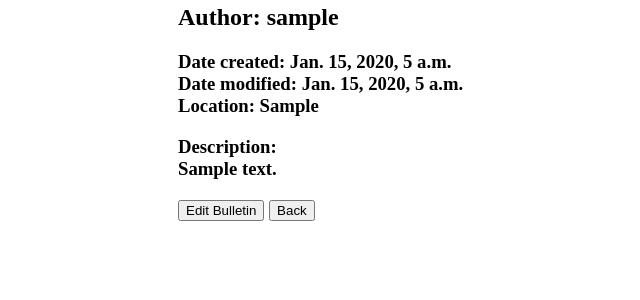
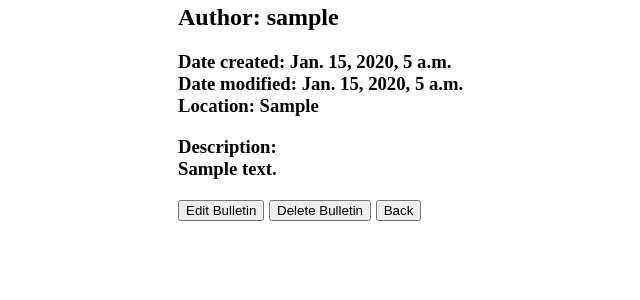
Before and after one commit to mrranderson/cs3240-f14-team23, a Django app: page /1/ in a window 1280 px wide. Shown: the part 296-596 px from the top of the page, without its empty margins (307-947 px from the left). Run offline with Django 3.2, Linux system fonts and the light colour scheme; a user stored in the database is signed in; tables that the repository leaves empty hold one stand-in row (values such as "Sample post").

Commit message:
Added ability for users to delete their bulletins.

```diff
--- a/project/project/urls.py
+++ b/project/project/urls.py
@@ -18,4 +18,5 @@ urlpatterns = patterns('',
         url(r'^edit_bulletin/(?P<bulletin_id>\d+)/', views.edit_bulletin, name='edit_bulletin'),
         url(r'^request/(?P<bulletin_id>\d+)/', views.request_bulletin, name='request_bulletin'),
         url(r'^notification/(?P<notification_id>\d+)/', views.view_notification, name='view_notification'),
+        url(r'^delete_bulletin/(?P<bulletin_id>\d+)/', views.delete_bulletin, name='delete_bulletin'),
 )
--- a/project/secure_witness/templates/secure_witness/detail_bulletin.html
+++ b/project/secure_witness/templates/secure_witness/detail_bulletin.html
@@ -13,6 +13,7 @@ Location: {{bulletin.location}}</br>
 {{bulletin.description}}</p>
 {%if bulletin.author = user%}
 <a style="text-decoration:none" href="{% url 'edit_bulletin' bulletin.id %}"><input type = "button" value= "Edit Bulletin" /></a>
+<a style="text-decoration:none" href="{% url 'delete_bulletin' bulletin.id %}"><input type = "button" value= "Delete Bulletin" /></a>
 {%endif%}
 <a style="text-decoration:none" href="/"><input type="button" value="Back" /></a>
 {%elif bulletin.is_searchable%}
--- a/project/secure_witness/views.py
+++ b/project/secure_witness/views.py
@@ -167,4 +167,9 @@ def edit_bulletin(request, bulletin_id):
         form = BulletinForm(initial={'title': bulletin.title, 'description':bulletin.description, 'location':bulletin.location})
     return render(request, 'secure_witness/edit_bulletin.html', {'bulletin': bulletin, 'form': form})
 
+def delete_bulletin(request, bulletin_id):
+    bulletin = get_object_or_404(Bulletin, pk=bulletin_id)
+    bulletin.delete()
+    return HttpResponseRedirect('/')
+
 # Create your views here.
```
